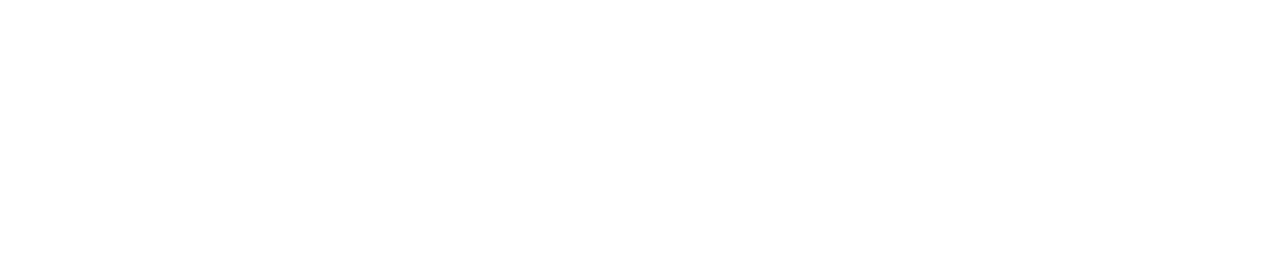
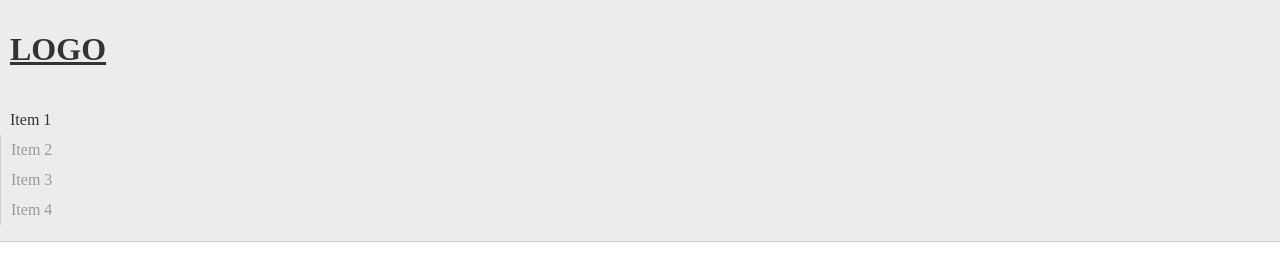
Before and after one commit to douglasbastos/zero-layout, a plain HTML site: page index.html in a window 1280 px wide. Drawn offline with Linux system fonts and the light colour scheme.

Commit message:
Adiciona elementos e estilo para o header

```diff
--- a/index.html
+++ b/index.html
@@ -3,10 +3,32 @@
 <head>
    <title>Zero Layout</title>
    <meta charset="utf-8">
-   <meta name="viewport" content="width=divice-width, initial-scale=1.0">
-
+   <meta name="viewport" content="width=device-width, height=device-height, initial-scale=1, maximum-scale=1, user-scalable=no" />
    <link rel="stylesheet" href="style.css" type="text/css">
    <link href='http://fonts.googleapis.com/css?family=Open+Sans:300,400,600,700,800' rel='stylesheet' type='text/css'>
 </head>
+    <header>
+        <h1 class="logo"><a href="#">LOGO</a></h1>
 
+        <input type="checkbox" id="control-nav" />
+        <label for="control-nav" class="control-nav"></label>
+        <label for="control-nav" class="control-nav-close"></label>
+
+        <nav class="toggle">
+            <ul>
+                <li>
+                    <a href="#" class="active">Item 1</a>
+                </li>
+                <li>
+                    <a href="#">Item 2</a>
+                </li>
+                <li>
+                    <a href="#">Item 3</a>
+                </li>
+                <li>
+                    <a href="#">Item 4</a>
+                </li>
+            </ul>
+        </nav>
+    </header>
 </html>
--- a/style.css
+++ b/style.css
@@ -0,0 +1,48 @@
+/******************************
+HEADER
+/*******************************/
+header{
+    min-height: 60px;
+    position: fixed;
+    top: 0;
+    right: 0;
+    left: 0;
+    border-bottom: 1px solid #ccc;
+    background: #ececec;
+    z-index: 2;
+}
+header h1{
+    padding: 10px 0 0 10px
+}
+header h1 a{
+    color: #333;
+}
+header ul{
+    padding: 15px 10px 0 0;
+}
+header li{
+    border-left: 1px solid #ccc;
+}
+header li:first-child{
+    border: none;
+}
+header li a{
+    display: block;
+    padding: 0 10px;
+    color: #999;
+    font-size: 16px;
+    line-height: 30px;
+    text-decoration: none;
+    -webkit-transition: all 300ms ease;
+    transition: all 300ms ease;
+}
+header li a:hover,
+header li a.active{
+    color: #333;
+}
+input#control-nav{
+    visibility: hidden;
+    position: absolute;
+    left -9999px;
+    opacity: 0;
+}
```
